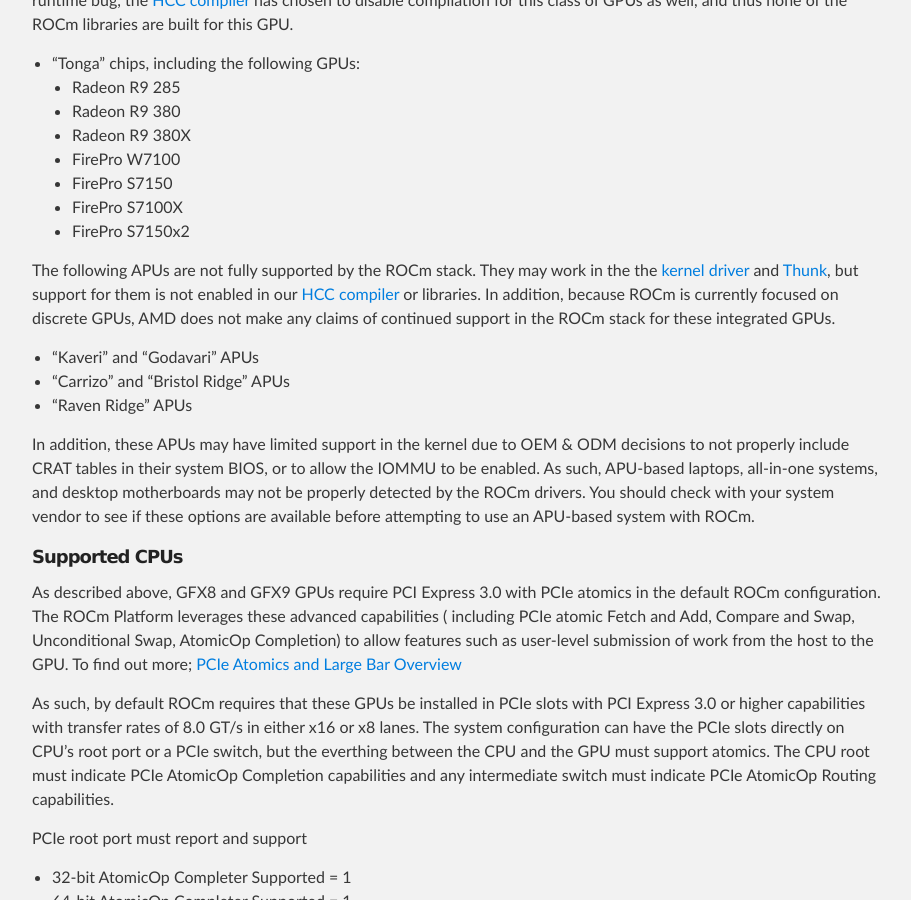
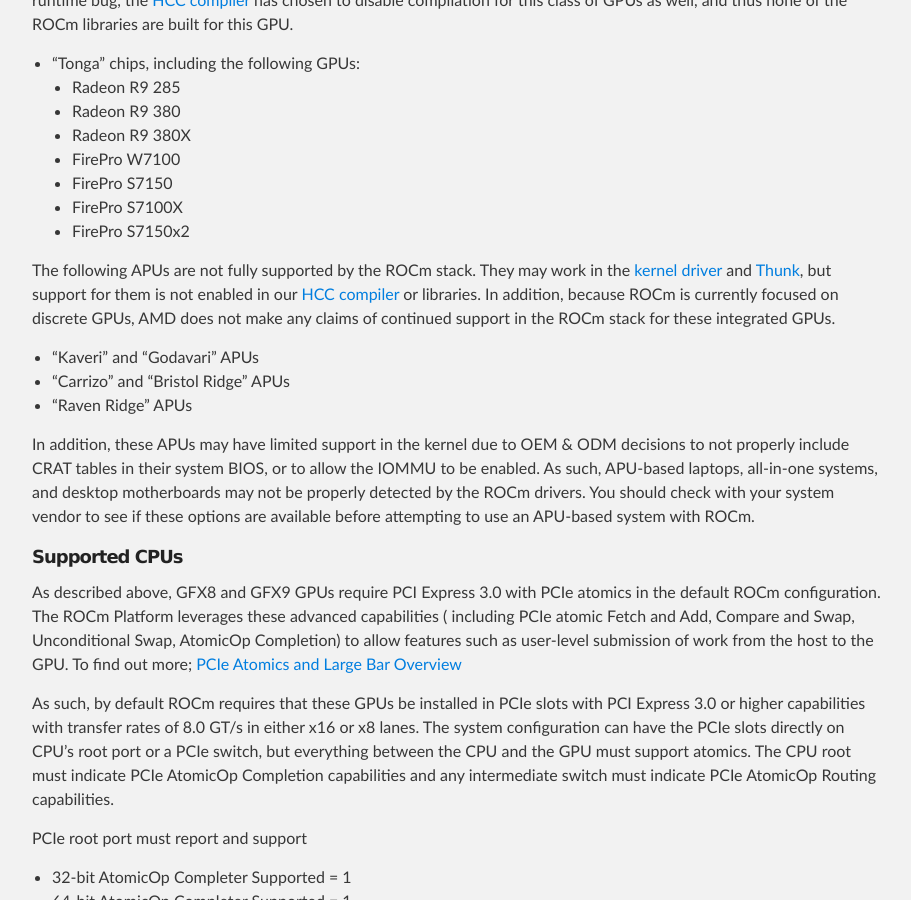
Before and after one commit to ROCm/ROCm.github.io, a Jekyll site: the page built from hardware.md, in a window 1280 px wide and 900 px high, scrolled down 2573 px. Shown: the whole window, without its empty margins (183-1094 px from the left). Built offline with Jekyll 4.4.1, drawn with Linux system fonts in a browser that asks for light colours; some of the changed text lies outside the part shown.

Commit message:
Fix typos from major hardware support list update.

```diff
--- a/hardware.md
+++ b/hardware.md
@@ -89,7 +89,7 @@
   * FirePro S7100X
   * FirePro S7150x2
 
-The following APUs are not fully supported by the ROCm stack. They may work in the the [kernel driver](https://github.com/RadeonOpenCompute/ROCK-Kernel-Driver) and [Thunk](https://github.com/RadeonOpenCompute/ROCT-Thunk-Interface), but support for them is not enabled in our [HCC compiler](https://github.com/RadeonOpenCompute/hcc) or libraries. In addition, because ROCm is currently focused on discrete GPUs, AMD does not make any claims of continued support in the ROCm stack for these integrated GPUs.
+The following APUs are not fully supported by the ROCm stack. They may work in the [kernel driver](https://github.com/RadeonOpenCompute/ROCK-Kernel-Driver) and [Thunk](https://github.com/RadeonOpenCompute/ROCT-Thunk-Interface), but support for them is not enabled in our [HCC compiler](https://github.com/RadeonOpenCompute/hcc) or libraries. In addition, because ROCm is currently focused on discrete GPUs, AMD does not make any claims of continued support in the ROCm stack for these integrated GPUs.
 * "Kaveri" and "Godavari" APUs
 * "Carrizo" and "Bristol Ridge" APUs
 * "Raven Ridge" APUs
@@ -103,7 +103,7 @@
 As described above, GFX8 and GFX9 GPUs require PCI Express 3.0 with PCIe atomics in the default ROCm configuration.
 The ROCm Platform leverages these advanced capabilities ( including PCIe atomic Fetch and Add, Compare and Swap, Unconditional Swap, AtomicOp Completion) to allow features such as user-level submission of work from the host to the GPU.  To find out more; [PCIe Atomics and Large Bar Overview](/ROCmPCIeFeatures.md)
 
-As such, by default ROCm requires that these GPUs be installed in PCIe slots with PCI Express 3.0 or higher capabilities with transfer rates of 8.0 GT/s in either x16 or x8 lanes. The system configuration can have the PCIe slots directly on CPU’s root port or a PCIe switch, but the everthing between the CPU and the GPU must support atomics. The CPU root must indicate PCIe AtomicOp Completion capabilities and any intermediate switch must indicate PCIe AtomicOp Routing capabilities.
+As such, by default ROCm requires that these GPUs be installed in PCIe slots with PCI Express 3.0 or higher capabilities with transfer rates of 8.0 GT/s in either x16 or x8 lanes. The system configuration can have the PCIe slots directly on CPU's root port or a PCIe switch, but everything between the CPU and the GPU must support atomics. The CPU root must indicate PCIe AtomicOp Completion capabilities and any intermediate switch must indicate PCIe AtomicOp Routing capabilities.
 
 PCIe root port must report and support
 * 32-bit AtomicOp Completer Supported = 1
```
Also changed, not shown: other parts of hardware.md (+3 -3 lines).
